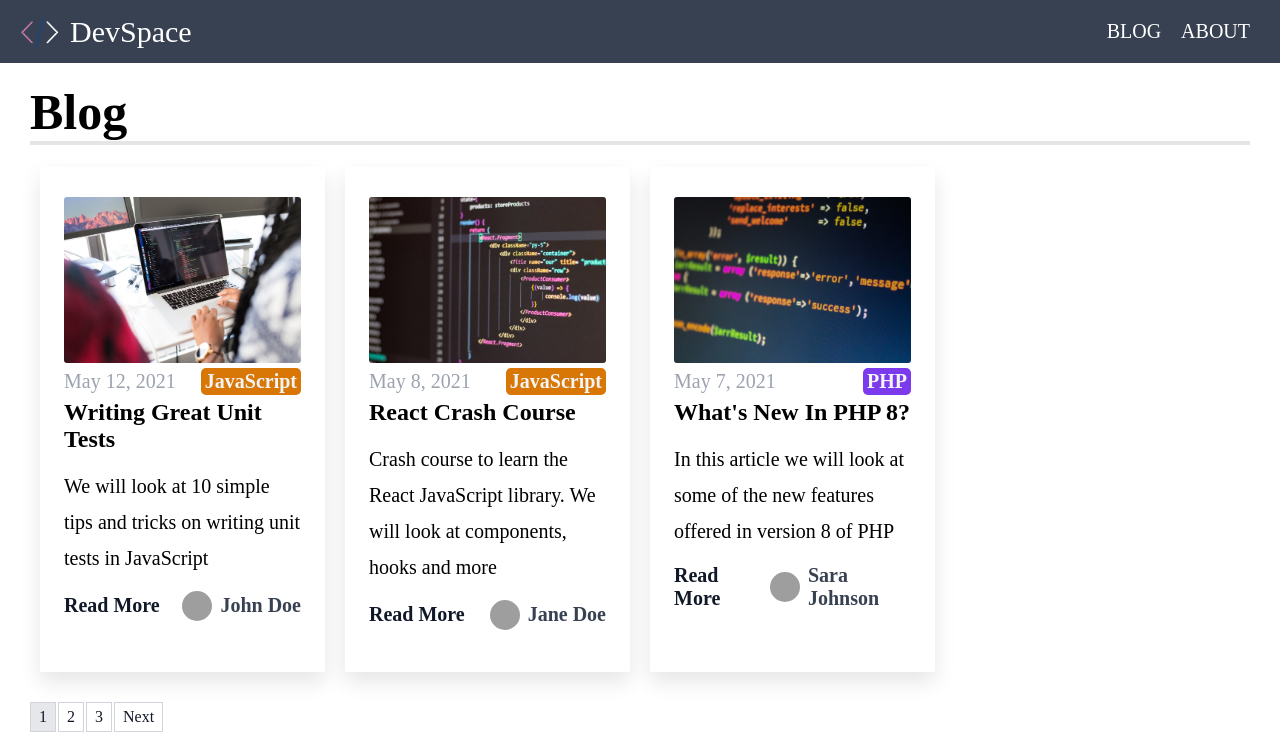
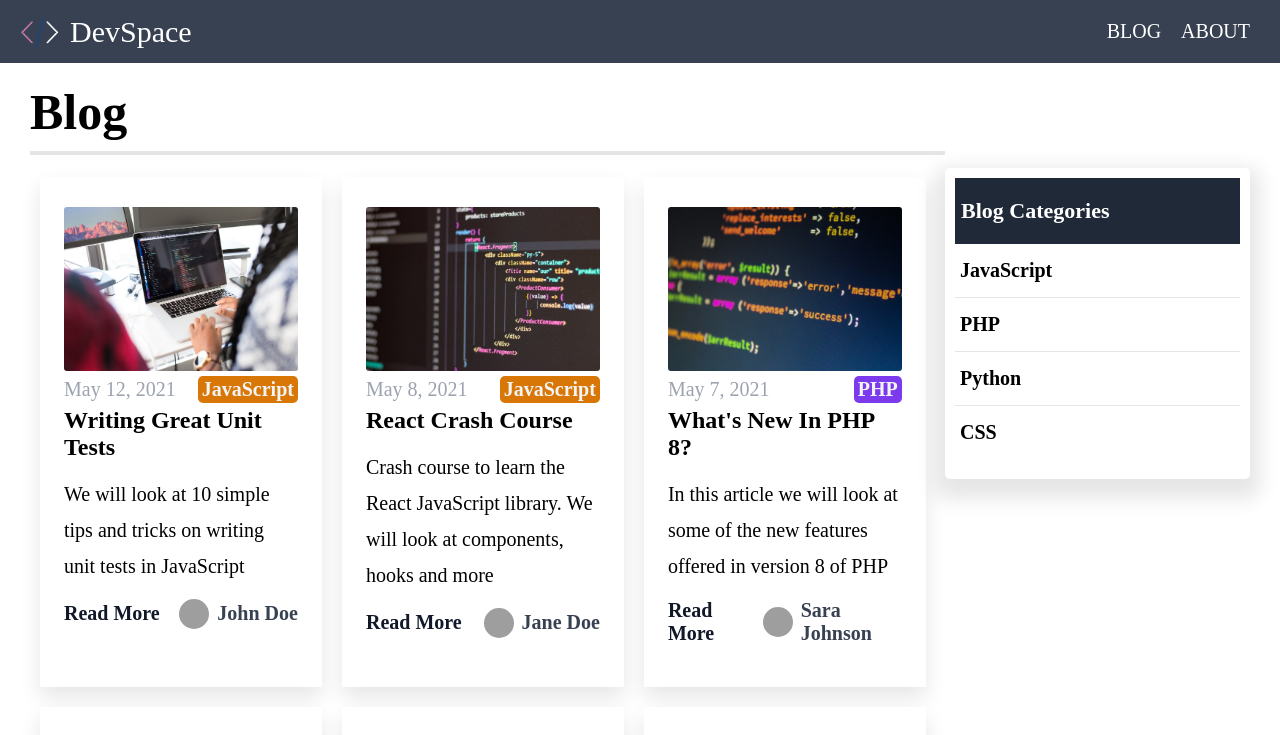
Before and after one commit to ahmetsuhan/DevSpace-next.Js, a Next.js app in the folder dev-space/: page /blog/page/1 in a window 1280 px wide. Shown: the top 735 px of the page. Built offline with nearby package versions, Linux system fonts and the light colour scheme; grey boxes are pictures that could not be loaded.

Commit message:
add category sidebar

```diff
--- /dev/null
+++ b/dev-space/components/CategoryList.js
@@ -0,0 +1,19 @@
+import React from "react";
+import Link from "next/link";
+
+const CategoryList = ({ categories }) => {
+  return (
+    <div className="category-list">
+      <h3 className="category-list-title">Blog Categories</h3>
+      <ul>
+        {categories.map((category, index) => (
+          <Link key={index} href={`/blog/category/${category.toLowerCase()}`}>
+            <li>{category}</li>
+          </Link>
+        ))}
+      </ul>
+    </div>
+  );
+};
+
+export default React.memo(CategoryList);
--- a/dev-space/pages/blog/page/[page_index].js
+++ b/dev-space/pages/blog/page/[page_index].js
@@ -6,14 +6,24 @@ import Pagination from "@/components/Pagination";
 
 import { POSTS_PER_PAGE } from "@/config/index";
 import { getPosts } from "@/lib/posts";
+import CategoryList from "@/components/CategoryList";
 
-export default function BlogPage({ posts, numPages, currentPage }) {
+export default function BlogPage({ posts, numPages, currentPage, categories }) {
   //console.log(currentPage);
   return (
     <Layout>
       <div className="blog-page">
-        <h1>Blog</h1>
         <div className="blog-page-container">
+          <div className="blog-page-container-left">
+            <h1 className="blog-page-title">Blog</h1>
+            <div className="blog-page-posts-container">
+              {posts.map((post, index) => {
+                return (
+                  <div key={index} className="post-area">
+                    <Post post={post} />
+                  </div>
+                );
+              })}
               {posts.map((post, index) => {
                 return (
                   <div key={index} className="post-area">
@@ -22,8 +32,14 @@ export default function BlogPage({ posts, numPages, currentPage }) {
                 );
               })}
             </div>
+            <Pagination currentPage={currentPage} numPages={numPages} />
           </div>
-      <Pagination currentPage={currentPage} numPages={numPages} />
+
+          <div className="blog-page-container-right">
+            <CategoryList categories={categories} />
+          </div>
+        </div>
+      </div>
     </Layout>
   );
 }
@@ -53,6 +69,9 @@ export async function getStaticProps({ params }) {
 
   const posts = getPosts();
 
+  const categories = posts.map((post) => post.frontmatter.category);
+  const uniqueCategories = [...new Set(categories)];
+
   const numPages = Math.ceil(files.length / POSTS_PER_PAGE);
   const pageIndex = page - 1;
   const orderedPosts = posts.slice(
@@ -64,6 +83,7 @@ export async function getStaticProps({ params }) {
       posts: orderedPosts,
       numPages,
       currentPage: page,
+      categories: uniqueCategories,
     },
   };
 }
--- /dev/null
+++ b/dev-space/styles/components/CategoryList.style.scss
@@ -0,0 +1,35 @@
+.category-list {
+  width: 100%;
+  height: auto;
+  padding: 1rem;
+  border-radius: 0.5rem;
+  box-shadow: 0 1rem 2rem 1rem $color-light-dark-1;
+  margin-top: 1.2rem;
+  background-color: $color-white;
+
+  &-title {
+    font-size: 2.2rem;
+    background-color: $bg-gray-800;
+    color: $color-white;
+    padding: 2rem 0.6rem;
+  }
+
+  ul {
+    width: 100%;
+    height: auto;
+    padding-bottom: 1rem;
+    li {
+      font-size: 2rem;
+      font-weight: bold;
+      cursor: pointer;
+      padding: 1.5rem 0.5rem;
+      &:not(:last-child) {
+        border-bottom: 1px solid $color-light-dark-1;
+      }
+
+      &:hover {
+        background-color: $bg-gray-200;
+      }
+    }
+  }
+}
--- a/dev-space/styles/components/components.style.scss
+++ b/dev-space/styles/components/components.style.scss
@@ -2,3 +2,4 @@
 @import "./Header.style.scss";
 @import "./Post.style.scss";
 @import "./Pagination.style.scss";
+@import "./CategoryList.style.scss";
--- a/dev-space/styles/pages/BlogPage.style.scss
+++ b/dev-space/styles/pages/BlogPage.style.scss
@@ -2,12 +2,30 @@
   display: flex;
   flex-direction: column;
 
-  > h1 {
+  &-container {
+    width: 100%;
+    display: flex;
+    flex-direction: row;
+    flex-wrap: wrap;
+
+    &-left {
+      width: 75%;
+    }
+
+    &-right {
+      width: 25%;
+      height: 500px;
+      margin-top: 7.3rem;
+    }
+  }
+
+  &-title {
+    padding-bottom: 1rem;
     font-size: 5rem;
     border-bottom: 0.4rem solid $color-light-dark-1;
   }
 
-  &-container {
+  &-posts-container {
     width: 100%;
     height: auto;
     display: flex;
@@ -35,12 +53,12 @@
           width: 50%;
         }
       }
-
-      @media screen and (min-width: 1200px) {
-        & {
-          width: 25%;
-        }
-      }
     }
   }
+
+  &-right {
+    width: 25%;
+    height: 100px;
+    background-color: red;
+  }
 }
--- a/dev-space/styles/pages/CategoryBlogPage.style.scss
+++ b/dev-space/styles/pages/CategoryBlogPage.style.scss
@@ -2,12 +2,30 @@
   display: flex;
   flex-direction: column;
 
-  > h1 {
+  &-container {
+    width: 100%;
+    display: flex;
+    flex-direction: row;
+    flex-wrap: wrap;
+
+    &-left {
+      width: 75%;
+    }
+
+    &-right {
+      width: 25%;
+      height: 500px;
+      margin-top: 7.3rem;
+    }
+  }
+
+  &-title {
+    padding-bottom: 1rem;
     font-size: 5rem;
     border-bottom: 0.4rem solid $color-light-dark-1;
   }
 
-  &-container {
+  &-posts-container {
     width: 100%;
     height: auto;
     display: flex;
@@ -35,12 +53,12 @@
           width: 50%;
         }
       }
-
-      @media screen and (min-width: 1200px) {
-        & {
-          width: 25%;
-        }
-      }
     }
   }
+
+  &-right {
+    width: 25%;
+    height: 100px;
+    background-color: red;
+  }
 }
```
Also changed, not shown: dev-space/pages/blog/category/[category_name].js (+17 -2 lines). Lines whose indentation alone changed are shown as unchanged.
